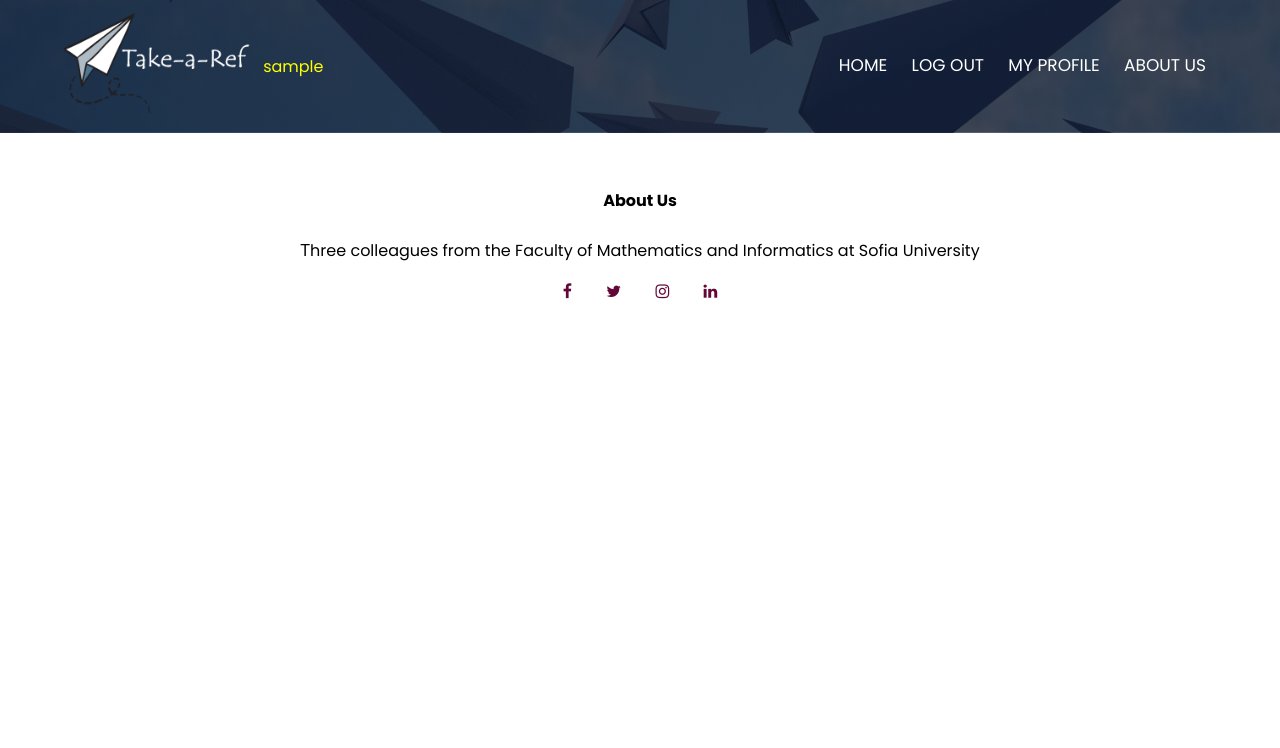
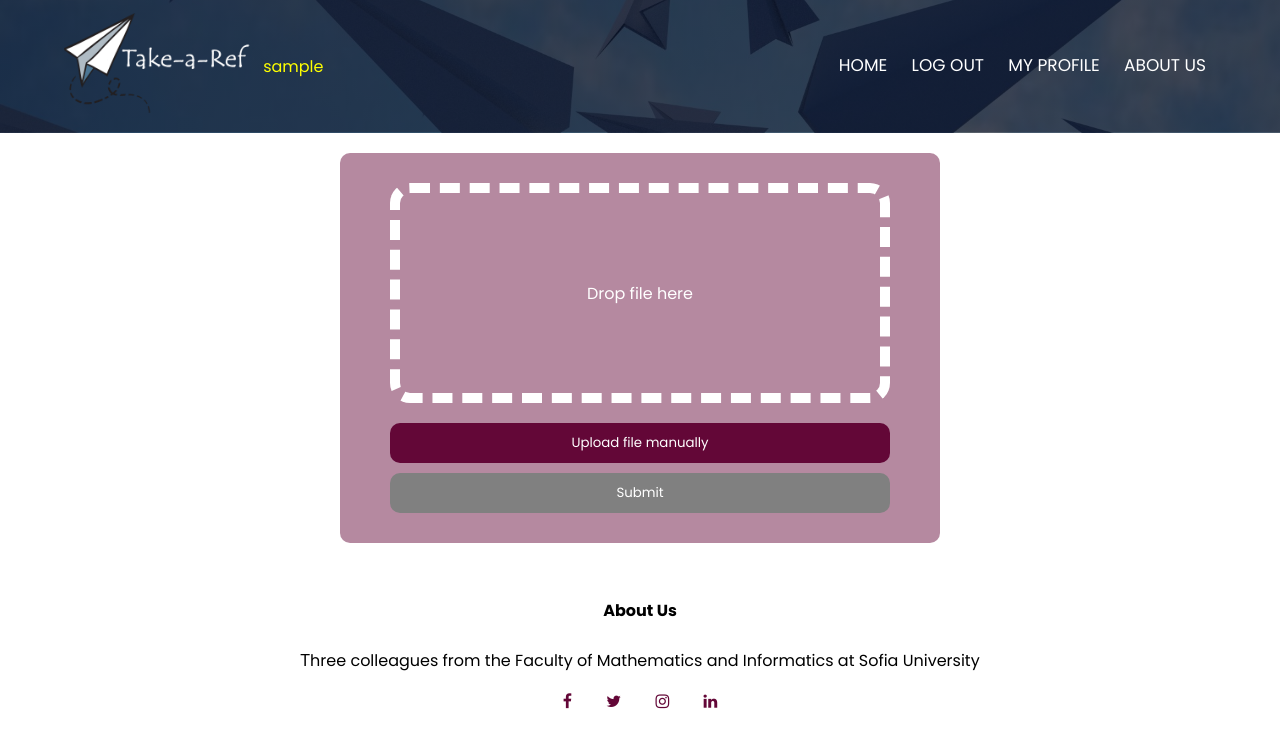
Before and after one commit to StefanRRachkov/WebCourseProject, a PHP site: page /import/index.php in a window 1280 px wide. Shown: the top 748 px of the page. Run offline with PHP 8.4, Linux system fonts and the light colour scheme; the visitor is signed in with stand-in values (Sample User, id 1).

Commit message:
Initial importing CSV logic

```diff
--- a/Index_FrontEnd/import/import.css
+++ b/Index_FrontEnd/import/import.css
@@ -56,25 +56,6 @@ nav {
     width: 100%;
 }
 
-.text-box {
-    width: 90%;
-    color: white;
-    position: absolute;
-    top: 50%;
-    left: 50%;
-    transform: translate(-50%, -50%);
-    text-align: center;
-}
-
-.text-box h1 {
-    font-size: 60px;
-}
-.text-box p {
-    margin: 10px 0px 40px;
-    font-size: 14px;
-    color: white;
-}
-
 .contact-btn {
     display: inline-block;
     color: white;
@@ -113,16 +94,23 @@ nav {
 }
 
 /* upload */
+.upload {
+    margin-top: 20px;
+}
+
 .upload-form-container {
-    width: 400px;
+    width: 500px;
     margin: 0 auto;
+    padding: 30px 50px;
+    border-radius: 10px;
+    background-color: #63073779;
 }
 
 .drag-and-drop-pad {
     height: 200px;
     border-radius: 20px;
-    border: 10px grey dashed;
-    margin: 0 auto 20px auto;
+    border: 10px #fff dashed;
+    margin: 0 auto 10px auto;
     position: relative;
 }
 .drag-and-drop-pad-over {
@@ -131,7 +119,7 @@ nav {
 }
 
 .drag-and-drop-pad .drag-and-drop-pad-label {
-    color: grey;
+    color: #fff;
     margin: 0;
     position: absolute;
     top: 50%;
@@ -143,11 +131,11 @@ nav {
 .button {
     width: 100%;
     padding: 10px 20px;
-    color: white;
+    color: #fff;
     background-color: #630737;
     border-radius: 10px;
     border: none;
-    margin-bottom: 10px;
+    margin-top: 10px;
 }
 .button:hover {
     cursor: pointer;
--- a/Index_FrontEnd/import/index.php
+++ b/Index_FrontEnd/import/index.php
@@ -4,8 +4,8 @@
 <head>
     <meta charset="UTF-8">
     <meta name="viewport" content="width=device-width, initial-scale=1">
+    <link rel="stylesheet" href="https://cdnjs.cloudflare.com/ajax/libs/font-awesome/4.7.0/css/font-awesome.min.css">
     <link rel="stylesheet" href="import.css">
-    <link rel="stylesheet" href="https://cdnjs.cloudflare.com/ajax/libs/font-awesome/4.7.0/css/font-awesome.min.css">
     <title> Take-a-ref </title>
 </head>
 
@@ -50,13 +50,13 @@
         </nav>
     </section>
 
-    <section class="upload" <? echo $hidden ?>>
+    <section class="upload">
         <div class="upload-form-container">
             <div id="drop-pad" class="drag-and-drop-pad">
                 <div class="drag-and-drop-pad-label">Drop file here</div>
             </div>
 
-            <form id="file-form" action="../../Index_BackEnd" method="POST">
+            <form id="file-form" action="../../Index_BackEnd/import.php" method="POST" enctype="multipart/form-data">
                 <input type="file" name="uploaded-file" id="file-input" hidden>
                 <button id="upload-file-button" class="button">Upload file manually</button>
                 <input type="submit" id="file-form-submit-button" class="button" disabled>
```
Also changed, not shown: Index_BackEnd/import.php (added, +28 -0 lines).
